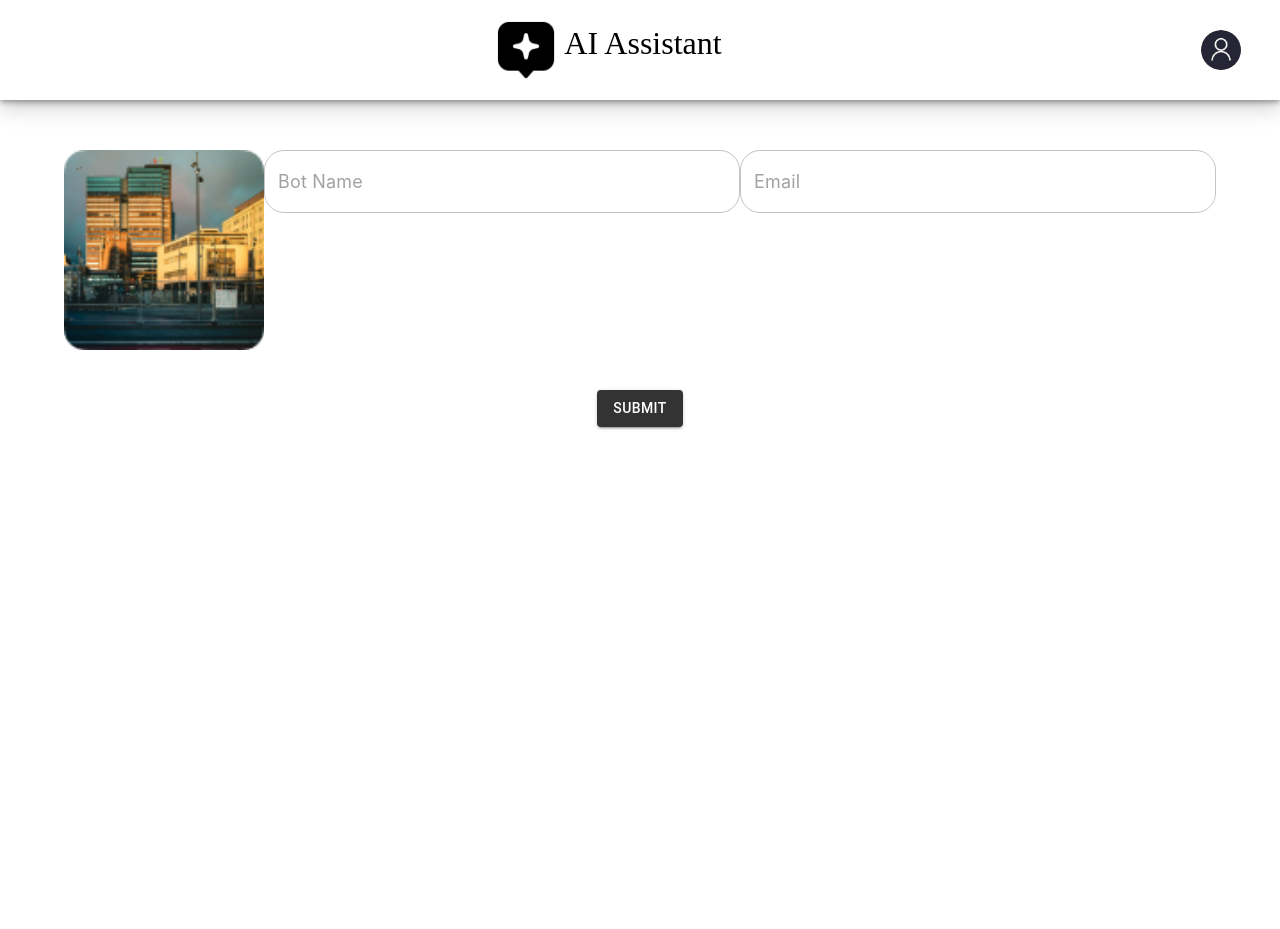
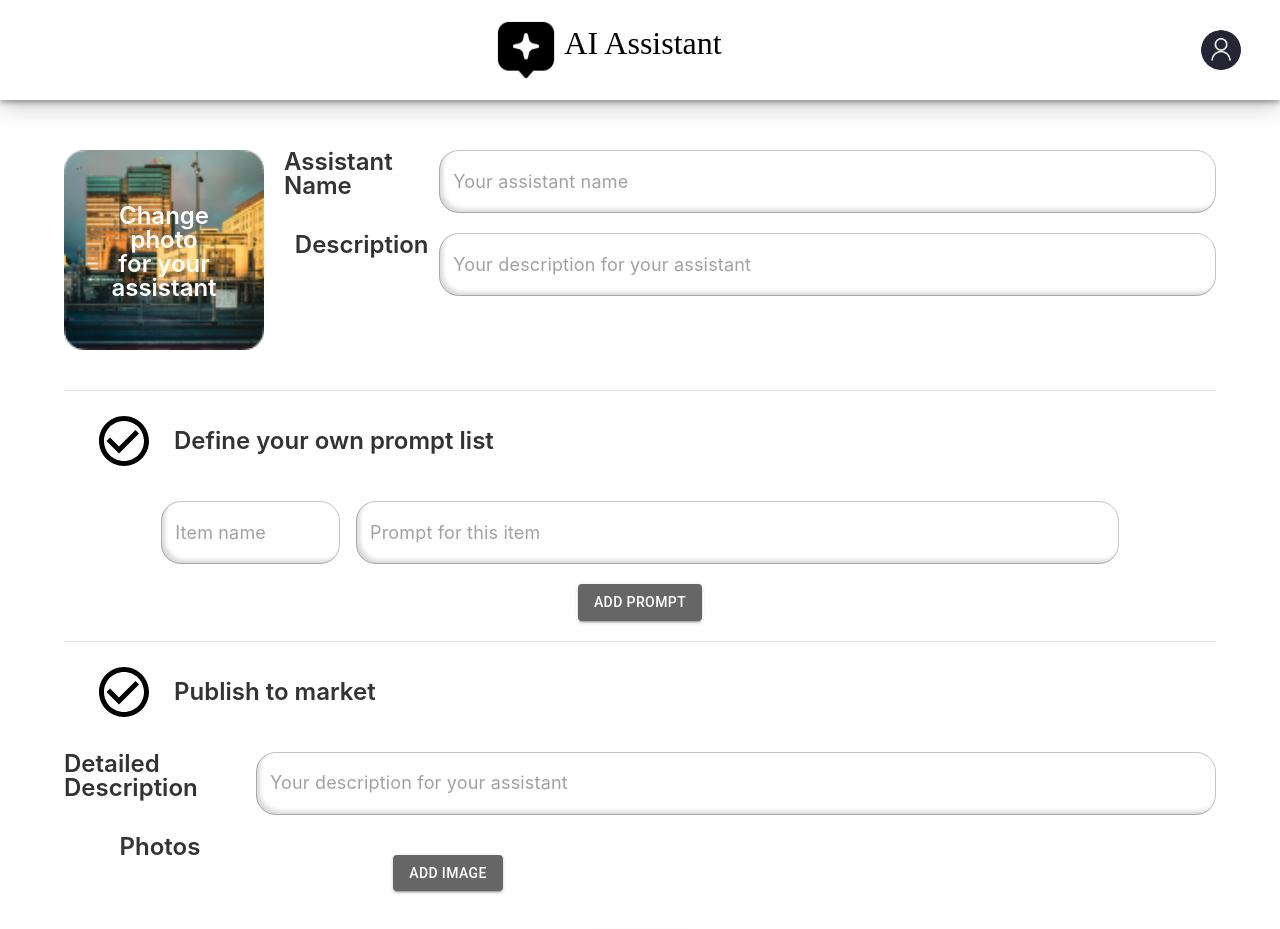
Before and after one commit to kiwi142857/SE3330-SE2320-UniGPT-Frontend, a React (Create React App) app: page /botedit in a window 1280 px wide. Shown: the top 929 px of the page. Before the commit the page ends 800 px from the top, so only its background shows below. Built offline with nearby package versions, Linux system fonts and the light colour scheme; a web font is replaced by a local one.

Commit message:
add botEdit page
1. 新增botEdit Page的实现
2. 将原CommentInput.tsx文件改为Inputs.tsx

```diff
--- a/src/components/BotDetailCard.tsx
+++ b/src/components/BotDetailCard.tsx
@@ -6,7 +6,7 @@ import Button from '@mui/material/Button';
 import React from 'react';
 import '../css/BotDetailPage.css';
 
-
+// bot详情页的最上方的简介
 const BotDetailCard = ({id, name, author, avatar, description, like, collect}
     : {id:string ; name:string; author:string; avatar:string; description:string; like:string; collect:string;}) => {
     return (
--- a/src/components/CommentInput.tsx
+++ b/src/components/Inputs.tsx
@@ -1,12 +1,13 @@
 import ArrowCircleUpIcon from '@mui/icons-material/ArrowCircleUp';
-import { Grid } from "@mui/material";
+import { Grid, Typography } from "@mui/material";
 import Fab from '@mui/material/Fab';
 import React from "react";
 import "../css/BotDetailPage.css";
+import "../css/BotEditPage.css";
 import BasicInput from './BasicInput';
 
 // botDetail页的评论输入框
-const CommentInput = ()=> {
+export function CommentInput () {
     return (
             <Grid container className='comment-input-container'>
                 <Grid xs={11}>
@@ -28,7 +29,31 @@ const CommentInput = ()=> {
                     </Fab>
                 </Grid>
             </Grid>
-
     );
 };
-export default CommentInput;
+
+// botCreate页的项目输入框
+export function EditInput ({title, placeholder, name}:{title:string; placeholder:string; name:string}) {
+    return (
+        <Grid container>
+            <Grid item xs={2}>
+                <Typography
+                    className='edit-label'
+                    style={{
+                        display: 'flex',
+                        alignItems: 'center'
+                    }}
+                    sx={{color: 'primary.main'}}
+                >
+                    {title}
+                </Typography>
+            </Grid>
+            <Grid item xs={10}>
+                <BasicInput
+                    placeholder={placeholder}
+                    name={name}
+                />
+            </Grid>
+        </Grid>
+    );
+}
--- a/src/components/OneChat.tsx
+++ b/src/components/OneChat.tsx
@@ -2,6 +2,7 @@ import { Avatar, Divider, Grid } from '@mui/material';
 import React from 'react';
 import '../css/OneChat.css';
 
+// 聊天或评论区的一句对话
 const OneChat = ({ id, name, avatar, content }: { id:string, name:string, avatar:string, content:string }) => {
   return (
       <>
--- a/src/css/BasicInput.css
+++ b/src/css/BasicInput.css
@@ -6,4 +6,5 @@
     font-family: "Inter"!important;
     font-weight: 400!important;
     font-size: 18px!important;
+    box-shadow: 4px -4px 4px 0px #00000026 inset;
 }
--- a/src/css/BotEditPage.css
+++ b/src/css/BotEditPage.css
@@ -1,8 +1,6 @@
 .bot-edit-container{
     width: 90%;
     margin: auto;
-    padding-top: 100px;
-
 }
 
 .edit-basic-container{
@@ -12,7 +10,83 @@
     margin-bottom: 40px;
 }
 
-.edit-avator{
+.edit-avatar{
+    height: 200px;
+    width: 200px;
+}
+
+.edit-avatar-text{
+    font-family: "Inter"!important;
+    font-size: 24px!important;
+    font-weight: 600!important;
+    line-height: 24px!important;
+    letter-spacing: 0em!important;
+    text-align: center;
+    color: #fff !important;
+    position: absolute;
+    top: 50%;
+    left: 50%;
+    transform: translate(-50%, -50%);
+}
+
+.edit-basic-right{
+    display: flex;
+    flex-direction: column;
+    margin-left: 20px;
     height: 100%;
-    width: auto;
+    overflow: auto;
+    width:100%;
+    gap: 20px;
 }
+
+.edit-label{
+    font-family: "Inter"!important;
+    font-size: 24px!important;
+    font-weight: 600!important;
+    line-height: 24px!important;
+    letter-spacing: 0em!important;
+    text-align: left;
+    display: flex;
+    justify-content: center;
+}
+
+.edit-prompts-container{
+    display: flex;
+    flex-direction: column;
+    gap:20px;
+    margin-top: 20px;
+    margin-bottom: 20px;
+}
+
+.edit-prompt-label{
+    font-family: "Inter"!important;
+    font-size: 24px!important;
+    font-weight: 600!important;
+    line-height: 24px!important;
+    letter-spacing: 0em!important;
+    text-align: left;
+    display: flex;
+}
+
+.edit-publish-container{
+    display: flex;
+    flex-direction: column;
+    gap:20px;
+    margin-top: 20px;
+    margin-bottom: 40px;
+}
+
+.edit-photo-container{
+    display: flex;
+    flex-direction: row;
+    gap: 20px;
+    margin-bottom: 10px;
+}
+
+.edit-title-container{
+    display: flex;
+    flex-direction: row;
+    gap: 20px;
+    margin-bottom: 10px;
+    margin-left: 30px;
+}
--- a/src/page/BotDetailPage.tsx
+++ b/src/page/BotDetailPage.tsx
@@ -5,13 +5,13 @@ import "react-responsive-carousel/lib/styles/carousel.min.css";
 import { useParams } from 'react-router-dom';
 import BotCarousel from '../components/BotCarousel';
 import BotDetailCard from '../components/BotDetailCard';
-import CommentInput from '../components/CommentInput';
+import { CommentInput } from '../components/Inputs';
 import Navigator from '../components/Navigator';
 import OneChat from '../components/OneChat';
 import { getBotComments, getBotDetail } from '../service/BotDetail';
 
-import '../css/App.css'
-import '../css/BotDetailPage.css'
+import '../css/App.css';
+import '../css/BotDetailPage.css';
 
 // 并不是bot的全部信息，但是对于应用市场来说够用了
 interface BotDetail {
--- a/src/page/BotEditPage.tsx
+++ b/src/page/BotEditPage.tsx
@@ -1,67 +1,249 @@
-import { Button } from '@mui/material';
+import CheckCircleOutlineIcon from '@mui/icons-material/CheckCircleOutline';
+import { Button, Divider, Grid } from '@mui/material';
+import Typography from '@mui/material/Typography';
 import React, { ChangeEvent, useState } from 'react';
 import BasicInput from '../components/BasicInput';
+import { EditInput } from '../components/Inputs';
 import Navigator from '../components/Navigator';
+import '../css/App.css';
 import '../css/BotEditPage.css';
 
 // bot创建/修改页
+
+interface image{
+    name: string;
+    src: string;
+};
+
+interface item {
+    itemName: string;
+    prompt: string;
+}
+
 const BotEditPage: React.FC = () => {
-    const [selectedImage, setSelectedImage] = useState<string>('/assets/bot-default.png');
+    const [avatarImg, setAvatarImg] = useState<string>('/assets/bot-default.png');
+    const [photoImgs, setPhotoImgs] = useState<image[]>([]);
+    const [items, setItems] = useState<item[]>([]);
 
-    const handleImageUpload = (event: ChangeEvent<HTMLInputElement>) => {
+    const onAvatarUpload = (event: ChangeEvent<HTMLInputElement>) => {
         const file = event.target.files?.[0];
         if (file) {
             const reader = new FileReader();
             reader.onloadend = () => {
-                setSelectedImage(reader.result as string);
+                setAvatarImg(reader.result as string);
             };
             reader.readAsDataURL(file);
         }
     };
 
-    const handleSubmit = (event: React.FormEvent) => {
+    const onPhotoUpload = (event: ChangeEvent<HTMLInputElement>) => {
+        const file = event.target.files?.[0];
+
+        if (file){
+            const reader = new FileReader();
+            reader.onloadend = () => {
+                setPhotoImgs(prevImages => [...prevImages, {name: file.name, src: reader.result as string}]);
+            };
+
+            reader.readAsDataURL(file);
+        }
+
+    };
+
+    const onPromptClick = () => {
+        const itemName = document.querySelector<HTMLInputElement>('[name="itemName"]')?.value;
+        const prompt = document.querySelector<HTMLInputElement>('[name="prompt"]')?.value;
+        if (!itemName || !prompt) {
+            return;
+        }
+        setItems(prevItems => [...prevItems, { itemName, prompt }]);
+    };
+
+    const fileInputRef = React.useRef<HTMLInputElement>(null);
+
+    const onPhotoClick = () => {
+        if (fileInputRef.current) {
+            fileInputRef.current.click();
+        }
+    };
+
+    const onSubmit = (event: React.FormEvent) => {
         event.preventDefault();
         const target = event.target as typeof event.target & {
             name: { value: string };
-            email: { value: string };
+            description: { value: string };
         };
         const name = target.name.value;
-        const email = target.email.value;
+        const description = target.description.value;
 
-        // 在这里处理 name 和 email
-        console.log(`name:${name}, email:${email}`);
+        console.log(`name:${name}, description:${description}, avatar:${avatarImg}, photos:${photoImgs}`);
     };
 
     return [
         <Navigator/>,
-        <div className='bot-edit-container'>
-             <form onSubmit={handleSubmit}>
+        <div className='main-container bot-edit-container'>
+             <form onSubmit={onSubmit}>
+
+                 {/* 第一层，基本信息 */}
                 <div className='edit-basic-container'>
                     <input
                         type="file"
                         accept="image/*"
-                        onChange={handleImageUpload}
+                        onChange={onAvatarUpload}
                         style={{display: 'none'}}
                         id="imageUpload"
                     />
                     <label htmlFor="imageUpload">
+                        <div style={{ position: 'relative' }}>
                             <img
-                            src={selectedImage}
+                                src={avatarImg}
                                 alt="Selected"
-                            className='edit-avator'
+                                className='edit-avatar'
                             />
+                            <Typography className='edit-avatar-text'>
+                                Change photo for your assistant
+                            </Typography>
+                        </div>
                     </label>
-                    <BasicInput
-                        placeholder='Bot Name'
+                    <div className='edit-basic-right'>
+                        <EditInput
+                            title='Assistant Name'
+                            placeholder='Your assistant name'
                             name='name'
                         />
-                    <BasicInput
-                        placeholder='Email'
-                        name='email'
+                        <EditInput
+                            title='Description'
+                            placeholder='Your description for your assistant'
+                            name='description'
                         />
                     </div>
+                </div>
 
-                <Button type="submit" variant="contained" color="primary">
+                <Divider/>
+
+                {/* 第二层，自定义prompt */}
+                <div className='edit-prompts-container'>
+                    <div className='edit-title-container'>
+                        <CheckCircleOutlineIcon sx={{ fontSize: 60 }} />
+                        <Typography
+                            className='edit-label'
+                            style={{ display: 'flex', alignItems: 'center' }}
+                            sx={{color: 'primary.main'}}
+                        >
+                            Define your own prompt list
+                        </Typography>
+                    </div>
+                    {items.map((item, index) => (
+                        <Grid container spacing={2} key={index}>
+                            <Grid item xs={1.1}/>
+                            <Grid item xs={2}>
+                                <Typography
+                                    className='edit-prompt-label'
+                                    sx={{color: 'primary.light'}}
+                                >
+                                    {item.itemName}
+                                </Typography>
+                            </Grid>
+                            <Grid item xs={8}>
+                                <Typography
+                                    className='edit-prompt-label'
+                                    sx={{color: 'primary.light'}}
+                                >
+                                    {item.prompt}
+                                </Typography>
+                            </Grid>
+                        </Grid>
+                    ))}
+                    <Grid container spacing={2}>
+                        <Grid item xs={1}/>
+                        <Grid item xs={2}>
+                            <BasicInput
+                                placeholder='Item name'
+                                name='itemName'
+                            />
+                        </Grid>
+                        <Grid item xs={8}>
+                            <BasicInput
+                                placeholder='Prompt for this item'
+                                name='prompt'
+                            />
+                        </Grid>
+                    </Grid>
+                </div>
+
+                <Button
+                        variant="contained"
+                        sx={{backgroundColor: 'primary.light'}}
+                        onClick={onPromptClick}
+                    >
+                        Add Prompt
+                </Button>
+
+                <Divider style={{marginTop:'20px'}}/>
+
+                {/* 第三层，发布market的信息 */}
+                <div className='edit-publish-container'>
+                    <div className='edit-title-container'>
+                        <CheckCircleOutlineIcon sx={{ fontSize: 60 }} />
+                        <Typography
+                            className='edit-label'
+                            style={{ display: 'flex', alignItems: 'center' }}
+                            sx={{color: 'primary.main'}}
+                        >
+                            Publish to market
+                        </Typography>
+                    </div>
+
+                    <EditInput
+                        title='Detailed Description'
+                        placeholder='Your description for your assistant'
+                        name='detail'
+                    />
+                    <div>
+                        <input
+                            type="file"
+                            ref={fileInputRef}
+                            style={{ display: 'none' }}
+                            onChange={onPhotoUpload}
+                        />
+                        <Grid container>
+                            <Grid item xs={2}>
+                                <Typography
+                                    className='edit-label'
+                                    style={{ display: 'flex', alignItems: 'center' }}
+                                    sx={{color: 'primary.main'}}
+                                >
+                                    Photos
+                                </Typography>
+                            </Grid>
+                            <Grid item xs={4}>
+                                {photoImgs.map((image, index) => (
+                                    <div key={index} className='edit-photo-container'>
+                                        <img src={image.src} alt={image.name} style={{width: '30px'}} />
+                                        <Typography sx={{color:'primary.light'}}>
+                                            {image.name}
+                                        </Typography>
+                                    </div>
+                                ))}
+                                <br/>
+                                <Button
+                                    variant="contained"
+                                    onClick={onPhotoClick}
+                                    sx={{backgroundColor: 'primary.light'}}
+                                >
+                                    ADD Image
+                                </Button>
+                            </Grid>
+                        </Grid>
+                    </div>
+                </div>
+
+                <Button
+                    type="submit"
+                    size='large'
+                    variant="contained"
+                    sx={{backgroundColor: 'primary.main'}}
+                >
                     Submit
                 </Button>
             </form>
```
Lines whose indentation alone changed are shown as unchanged.
